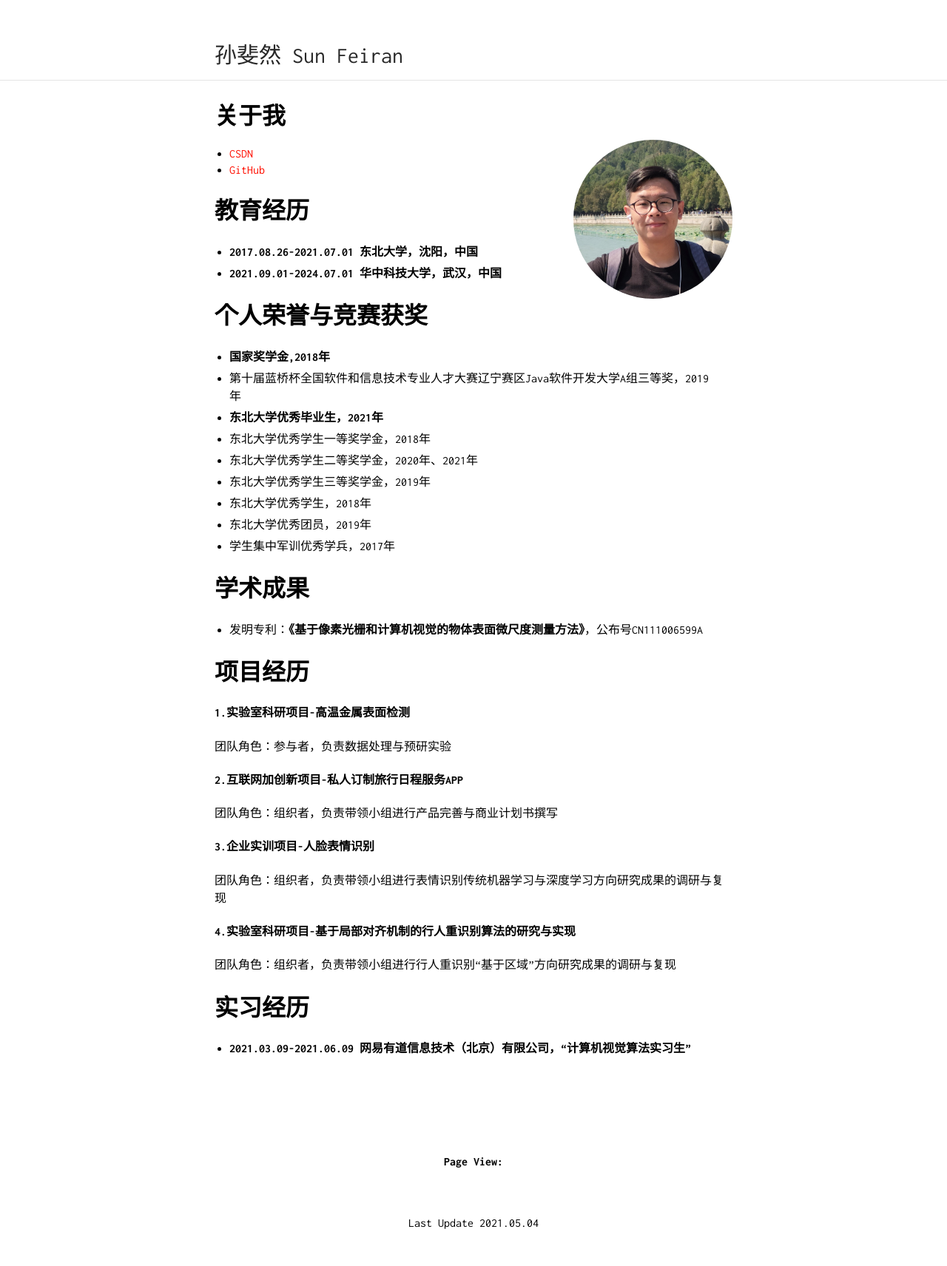
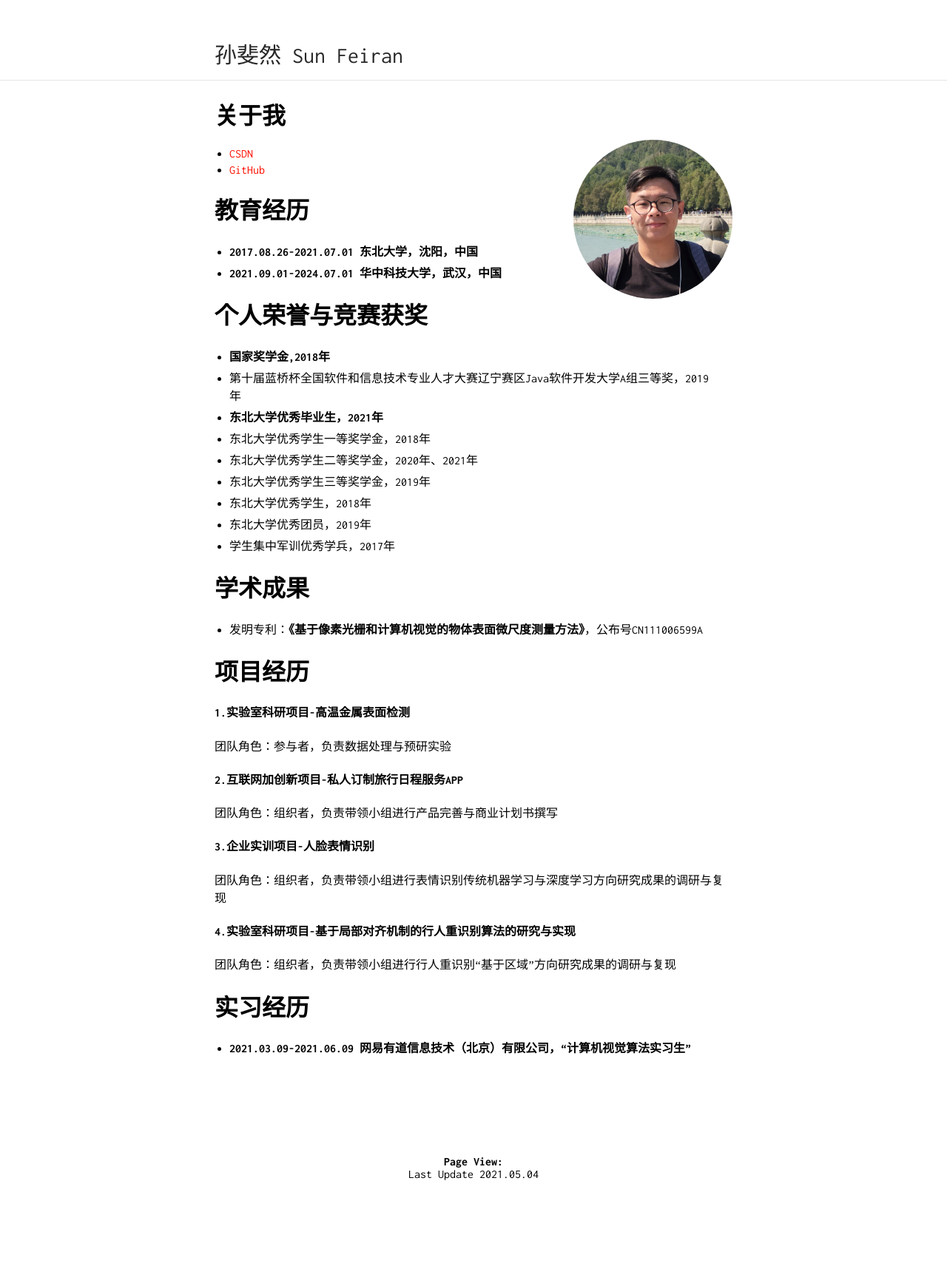
Before and after one commit to OrientTraveller/OrientTraveller.github.io, a Jekyll site: the page built from index.md, in a window 1280 px wide. Shown: the whole page at 74% size. Built offline with Jekyll 4.4.1, drawn with Linux system fonts in a browser that asks for light colours; our own code applies the rules of GitHub Pages for plain Markdown files; comment, search, counter and statistics services are not loaded; after the commit the page ends 1646 px from its top, so only the background shows below that.

Commit message:
Update index.md

```diff
--- a/index.md
+++ b/index.md
@@ -37,6 +37,5 @@
 
 <br><br/><br><br/><br><br/>
 <center><b><span id="busuanzi_container_site_pv">Page View:<span id="busuanzi_value_site_pv"></span></span></b></center>
-<br><br/>
 <center>Last Update 2021.05.04</center>
 <br><br/>
```
